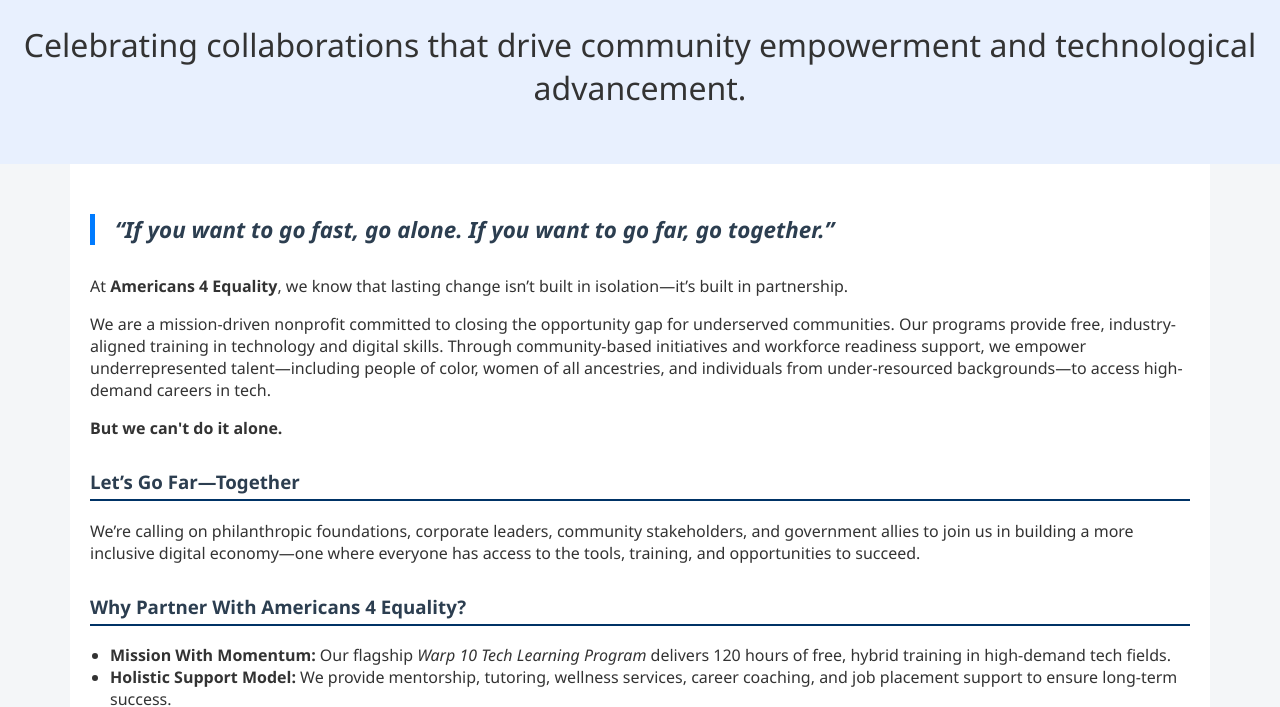
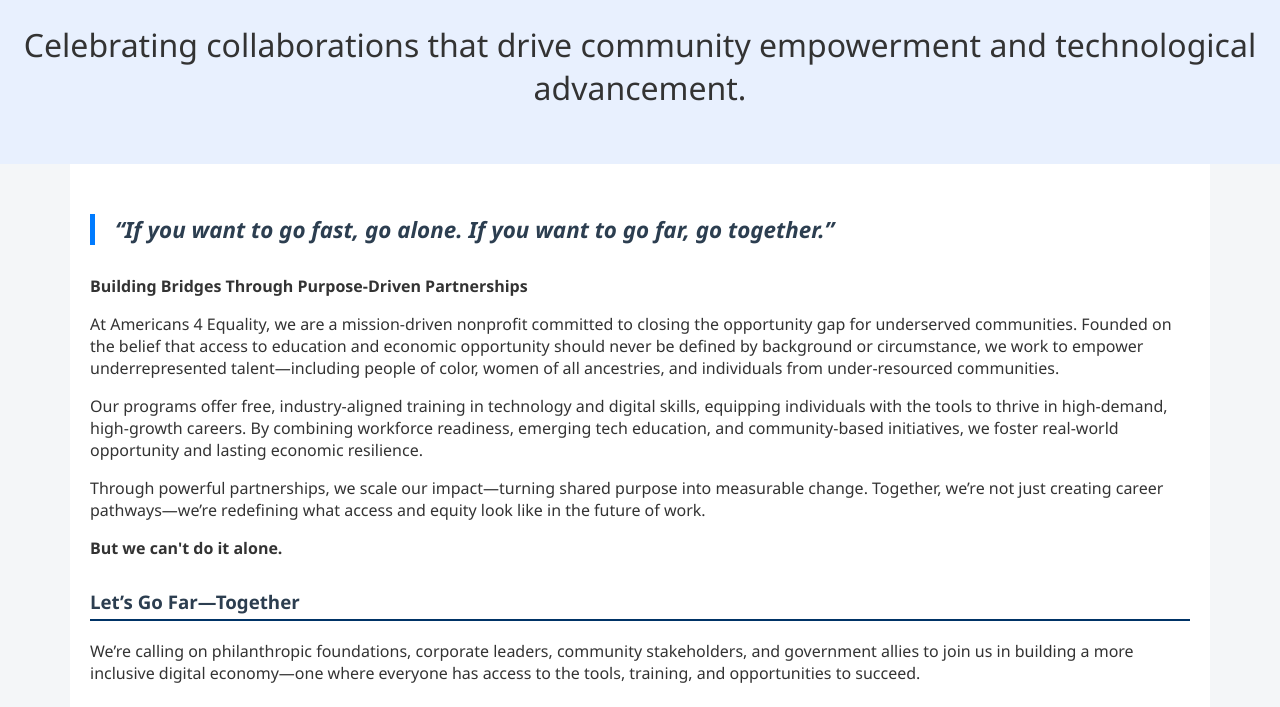
Before and after one commit to ellisju08/A4E_Endorsements, a plain HTML site: page index.html in a window 1280 px wide. Shown: the part 319-1026 px from the top of the page. Drawn offline with Linux system fonts and the light colour scheme.

Commit message:
Add files via upload

```diff
--- a/index.html
+++ b/index.html
@@ -146,9 +146,13 @@
       “If you want to go fast, go alone. If you want to go far, go together.”
     </div>
 
-    <p>At <strong>Americans 4 Equality</strong>, we know that lasting change isn’t built in isolation—it’s built in partnership.</p>
+    <p><strong>Building Bridges Through Purpose-Driven Partnerships</strong></p>
 
-    <p>We are a mission-driven nonprofit committed to closing the opportunity gap for underserved communities. Our programs provide free, industry-aligned training in technology and digital skills. Through community-based initiatives and workforce readiness support, we empower underrepresented talent—including people of color, women of all ancestries, and individuals from under-resourced backgrounds—to access high-demand careers in tech.</p>
+    <p>At Americans 4 Equality, we are a mission-driven nonprofit committed to closing the opportunity gap for underserved communities. Founded on the belief that access to education and economic opportunity should never be defined by background or circumstance, we work to empower underrepresented talent—including people of color, women of all ancestries, and individuals from under-resourced communities.</p>
+
+    <p>Our programs offer free, industry-aligned training in technology and digital skills, equipping individuals with the tools to thrive in high-demand, high-growth careers. By combining workforce readiness, emerging tech education, and community-based initiatives, we foster real-world opportunity and lasting economic resilience.</p>
+
+    <p>Through powerful partnerships, we scale our impact—turning shared purpose into measurable change. Together, we’re not just creating career pathways—we’re redefining what access and equity look like in the future of work.</p>
 
     <p><strong>But we can't do it alone.</strong></p>
 
```
